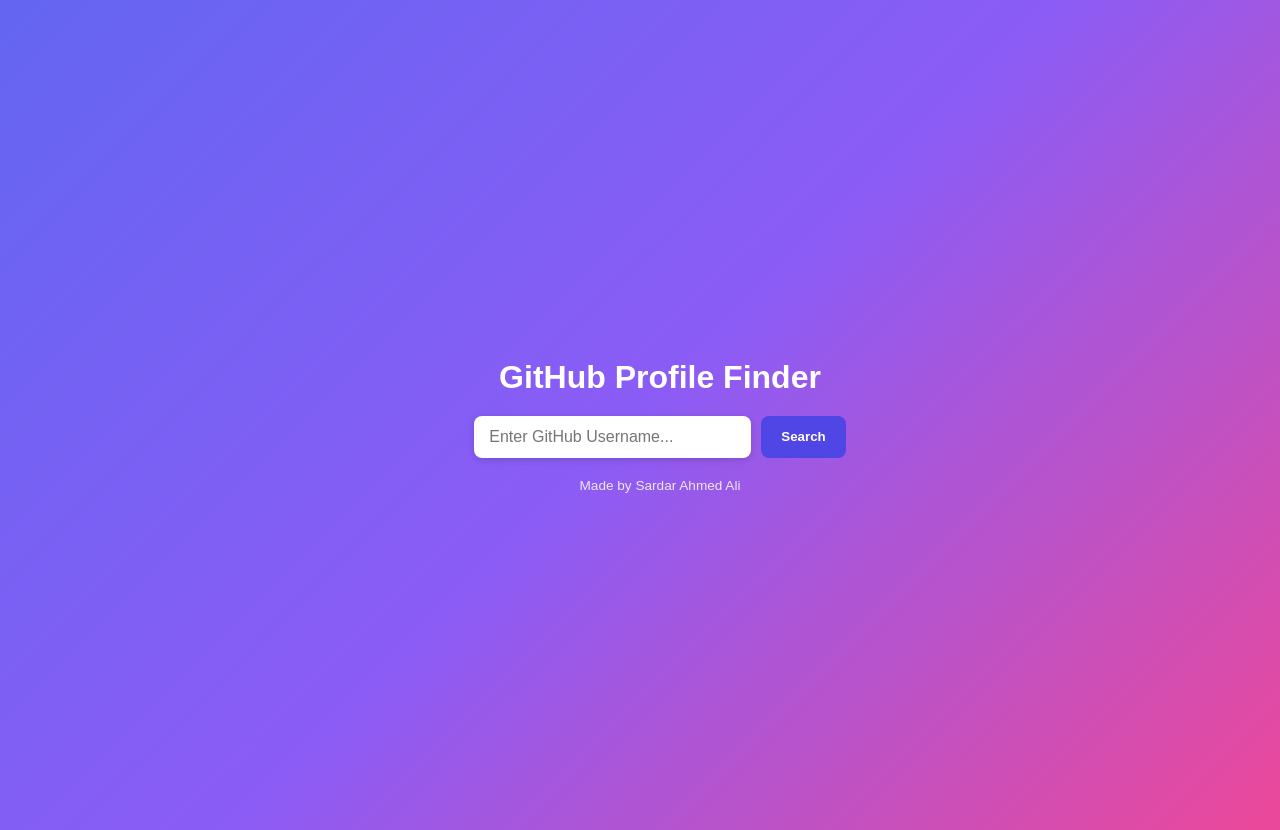
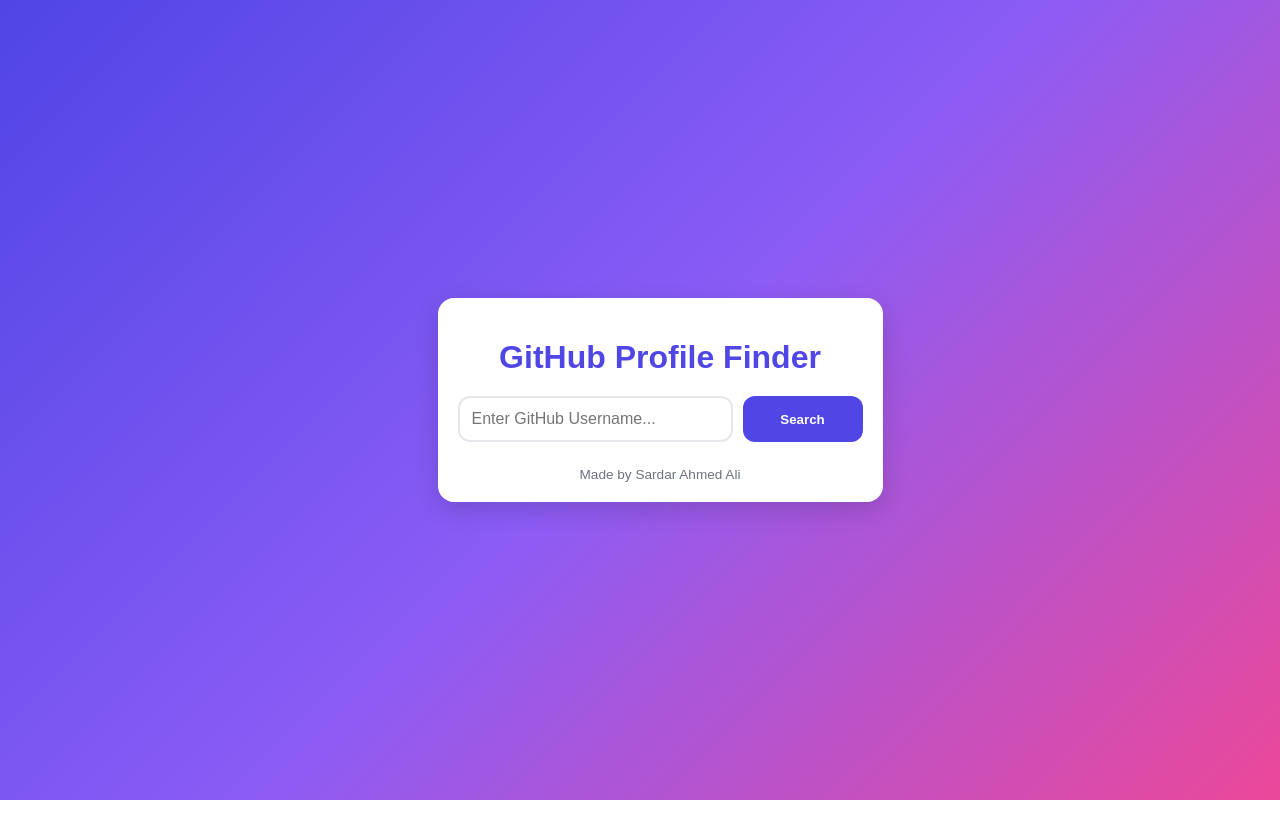
Before and after one commit to ahmedk786/githubfinder, a React (Vite) app: page / in a window 1280 px wide. After the commit the page ends 800 px from the top, so only its background shows below. Built offline with nearby package versions, Linux system fonts and the light colour scheme.

Commit message:
Update App.css

```diff
--- a/src/App.css
+++ b/src/App.css
@@ -1,203 +1,169 @@
-/* 🌈 Global styles */
+/* Global Styles */
 body {
   margin: 0;
   font-family: "Poppins", sans-serif;
-  background: linear-gradient(135deg, #6366f1, #8b5cf6, #ec4899);
+  background: linear-gradient(135deg, #4f46e5, #8b5cf6, #ec4899);
   display: flex;
   justify-content: center;
   align-items: center;
-  height: 100dvh; /* ✅ mobile safe */
-  color: #333;
-  text-align: center;
+  min-height: 100dvh; /* Fix for mobile vertical centering */
   padding: 15px;
+  box-sizing: border-box;
 }
 
-/* 📦 Container */
 .container {
   width: 100%;
-  max-width: 700px;
+  max-width: 500px;
+  background: #ffffff;
+  border-radius: 16px;
+  box-shadow: 0 8px 24px rgba(0, 0, 0, 0.15);
   padding: 20px;
+  text-align: center;
 }
 
-/* 🏷️ Title */
+/* Title */
 .title {
   font-size: 2rem;
   font-weight: 800;
-  color: white;
+  color: #4f46e5;
   margin-bottom: 20px;
 }
 
-/* 🔍 Search Box */
+/* Search Box */
 .search-box {
   display: flex;
-  justify-content: center;
+  flex-direction: column; /* Stacks nicely on mobile */
+  gap: 10px;
   margin-bottom: 20px;
-  gap: 10px;
-  flex-wrap: wrap;
 }
 
 .search-box input {
-  flex: 1;
-  min-width: 200px;
-  max-width: 350px;
-  padding: 12px 15px;
-  border: none;
-  border-radius: 8px;
+  padding: 12px;
+  border: 2px solid #e5e7eb;
+  border-radius: 12px;
+  font-size: 1rem;
+  transition: 0.3s;
+  width: 100%;
+  box-sizing: border-box;
+}
+
+.search-box input:focus {
+  border-color: #4f46e5;
   outline: none;
-  font-size: 1rem;
-  background: #fff;
-  box-shadow: 0 2px 6px rgba(0, 0, 0, 0.15);
 }
 
 .search-box button {
-  padding: 12px 20px;
+  padding: 12px;
   background: #4f46e5;
   border: none;
-  border-radius: 8px;
+  border-radius: 12px;
   color: white;
   font-weight: 600;
   cursor: pointer;
-  transition: all 0.3s ease;
+  transition: 0.3s;
+  width: 100%;
 }
 
 .search-box button:hover {
   background: #3730a3;
 }
 
-/* ❌ Error Message */
+/* Error Message */
 .error {
-  color: #f87171;
+  color: #dc2626;
   font-weight: bold;
-  margin-top: 10px;
+  margin-bottom: 15px;
 }
 
-/* 🪪 Profile Card */
+/* Profile Card */
 .profile-card {
-  background: white;
+  background: #f9fafb;
   border-radius: 16px;
-  box-shadow: 0 4px 15px rgba(0, 0, 0, 0.1);
+  box-shadow: 0 6px 16px rgba(0, 0, 0, 0.1);
   padding: 20px;
-  display: flex;
-  gap: 20px;
-  align-items: center;
-  margin: 0 auto;
-  max-width: 600px;
-  text-align: left;
-  flex-wrap: wrap;
+  text-align: center;
 }
 
-/* 👤 Profile Image */
 .profile-card img {
   width: 100px;
   height: 100px;
   border-radius: 50%;
   border: 3px solid #4f46e5;
-  object-fit: cover;
+  margin-bottom: 15px;
 }
 
-/* 📝 Profile Info */
 .username {
   color: #4f46e5;
-  font-weight: 700;
+  font-weight: bold;
   font-size: 1.2rem;
 }
 
 .bio {
-  margin: 8px 0;
+  margin: 10px 0;
   color: #555;
   font-size: 0.95rem;
-  line-height: 1.4;
 }
 
-/* 📊 Stats */
+/* Stats Section */
 .stats {
   display: flex;
   flex-wrap: wrap;
+  justify-content: center;
   gap: 10px;
-  margin-top: 10px;
+  margin-top: 15px;
 }
 
 .stats span {
   background: #eef2ff;
-  padding: 6px 12px;
-  border-radius: 12px;
+  padding: 8px 14px;
+  border-radius: 20px;
   font-size: 0.85rem;
   font-weight: 500;
-  color: #4f46e5;
 }
 
-/* 🔗 Profile Link */
+/* Profile Link */
 .profile-link {
   display: inline-block;
-  margin-top: 12px;
+  margin-top: 20px;
   background: #4f46e5;
   color: white;
-  padding: 8px 16px;
-  border-radius: 8px;
+  padding: 10px 18px;
+  border-radius: 10px;
   text-decoration: none;
   font-weight: 600;
-  transition: all 0.3s ease;
+  transition: 0.3s;
 }
 
 .profile-link:hover {
   background: #3730a3;
 }
 
-/* 📌 Footer */
+/* Footer */
 .footer {
-  margin-top: 20px;
-  color: white;
+  margin-top: 25px;
+  color: #6b7280;
   font-size: 0.85rem;
-  opacity: 0.85;
 }
 
-/* 📱 Mobile Responsiveness */
-@media (max-width: 768px) {
-  .title {
-    font-size: 1.8rem;
+/* Responsive Tweaks */
+@media (min-width: 600px) {
+  .search-box {
+    flex-direction: row; /* Row only on bigger screens */
   }
 
-  .search-box {
-    flex-direction: column;
-    align-items: stretch;
-  }
-
-  .search-box input,
   .search-box button {
-    width: 100%;
+    width: auto;
+    min-width: 120px;
   }
 
   .profile-card {
-    flex-direction: column;
-    text-align: center;
+    display: flex;
     align-items: center;
+    text-align: left;
+    gap: 20px;
   }
 
   .profile-card img {
-    margin-bottom: 12px;
-  }
-
-  .stats {
-    justify-content: center;
+    margin-bottom: 0;
   }
 }
-
-@media (max-width: 480px) {
-  .title {
-    font-size: 1.6rem;
-  }
-
-  .profile-card img {
-    width: 80px;
-    height: 80px;
-  }
-
-  .stats span {
-    font-size: 0.8rem;
-    padding: 5px 10px;
-  }
-
-  .profile-link {
-    width: 100%;
-  }
-}
```
